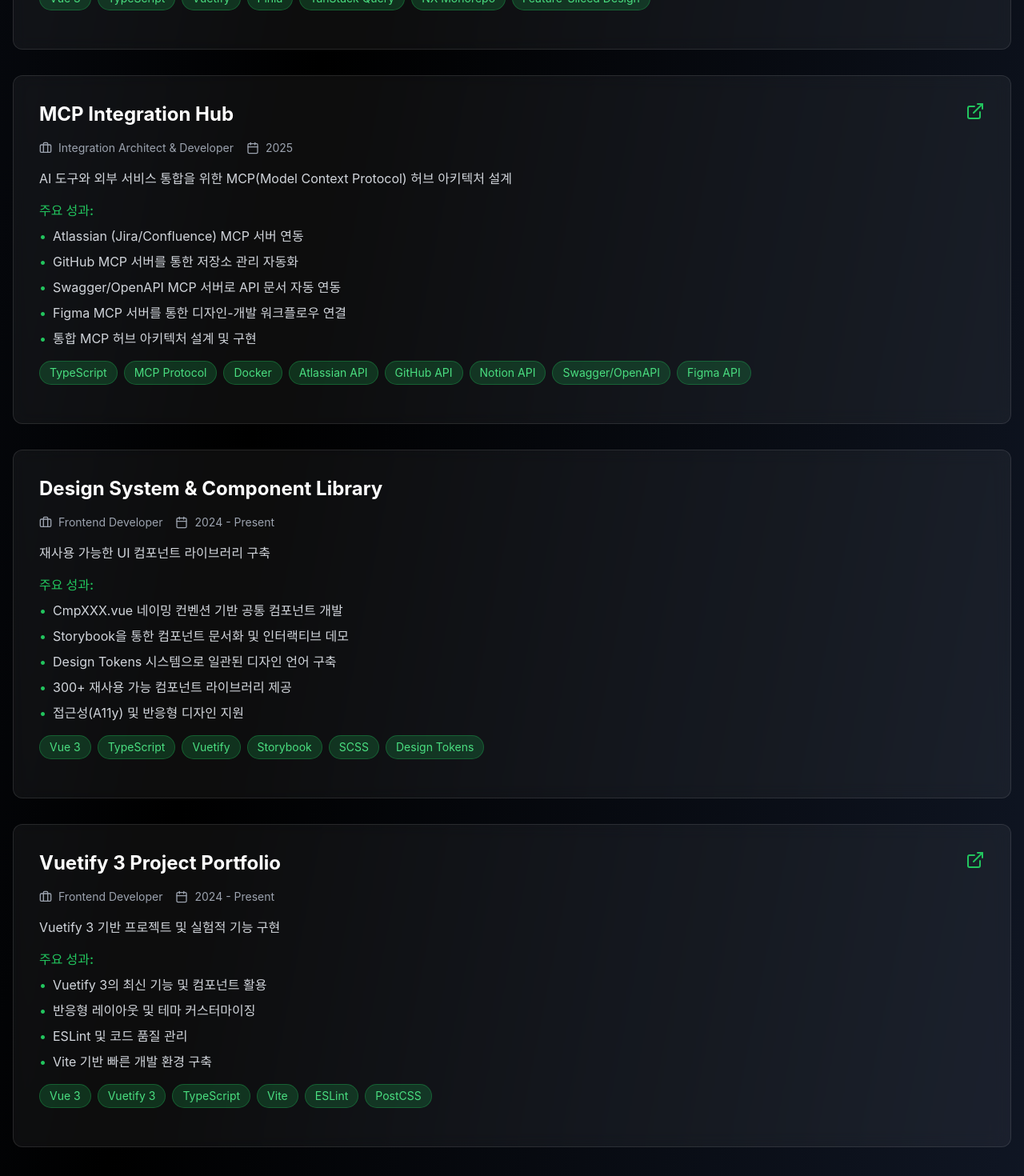
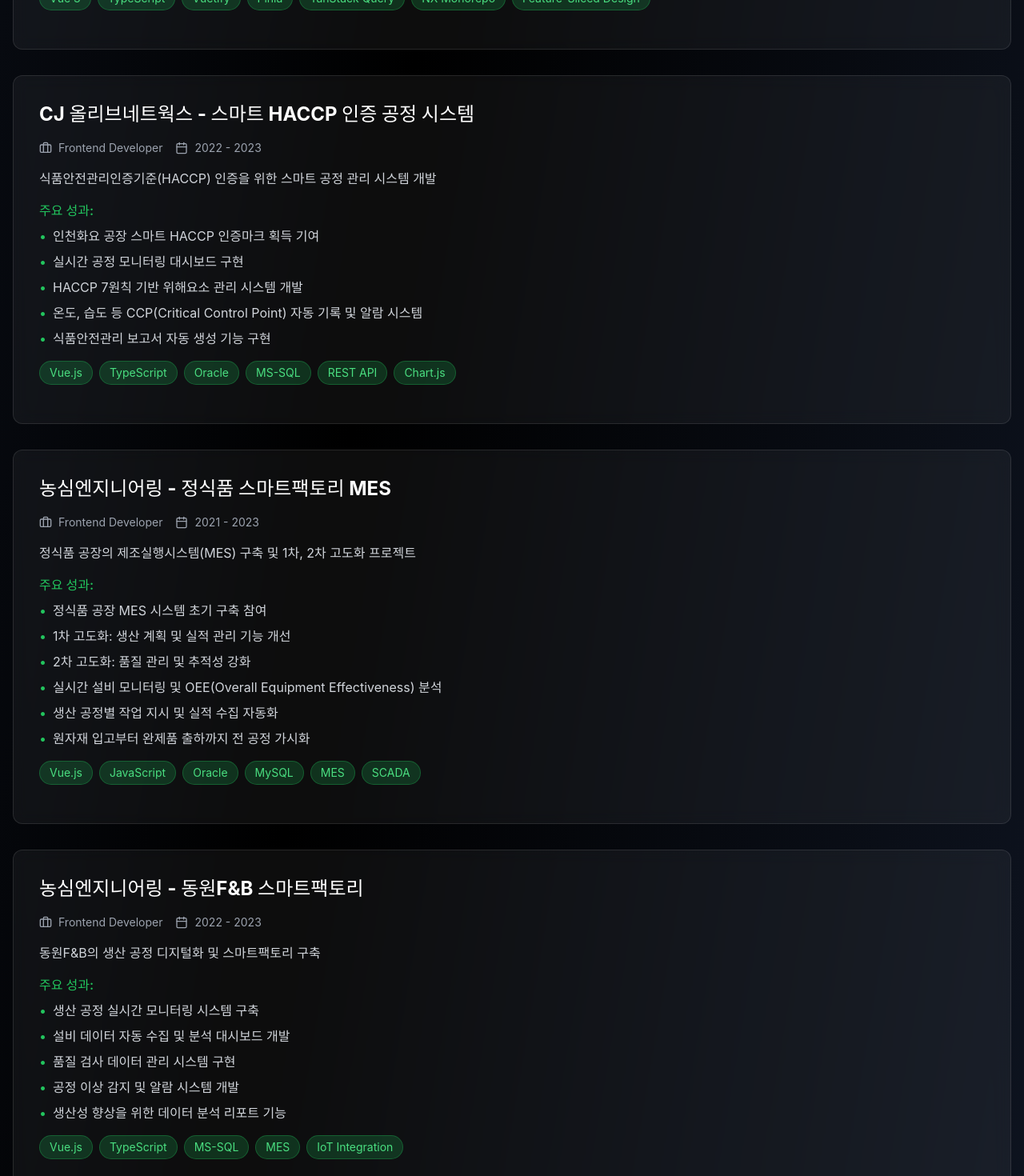
Before and after one commit to rlgus120712-wq/killer_joki_-development_story, a React (Vite) app in the folder portfolio/: page / in a window 1280 px wide. Shown: the part 4440-5910 px from the top of the page at 80% size. Built offline with nearby package versions, Linux system fonts and the light colour scheme.

Commit message:
feat: Add MES, HACCP projects and company experience

```diff
--- a/portfolio/src/data/projects.ts
+++ b/portfolio/src/data/projects.ts
@@ -5,6 +5,7 @@
   role: string;
   highlights: string[];
   period: string;
+  company?: string;
   link?: string;
 }
 
@@ -22,6 +23,7 @@
       "Feature-Sliced Design",
     ],
     role: "Frontend Developer",
+    company: "Okestro",
     highlights: [
       "NX 기반 Monorepo 아키텍처로 다중 앱/패키지 관리",
       "Feature-Sliced Design 패턴 적용으로 확장 가능한 구조 설계",
@@ -30,6 +32,72 @@
       "TanStack Query를 활용한 효율적인 서버 상태 관리",
     ],
     period: "2024 - Present",
+  },
+  {
+    title: "CJ 올리브네트웍스 - 스마트 HACCP 인증 공정 시스템",
+    description: "식품안전관리인증기준(HACCP) 인증을 위한 스마트 공정 관리 시스템 개발",
+    tech: [
+      "Vue.js",
+      "TypeScript",
+      "Oracle",
+      "MS-SQL",
+      "REST API",
+      "Chart.js",
+    ],
+    role: "Frontend Developer",
+    company: "CJ 올리브네트웍스",
+    highlights: [
+      "인천화요 공장 스마트 HACCP 인증마크 획득 기여",
+      "실시간 공정 모니터링 대시보드 구현",
+      "HACCP 7원칙 기반 위해요소 관리 시스템 개발",
+      "온도, 습도 등 CCP(Critical Control Point) 자동 기록 및 알람 시스템",
+      "식품안전관리 보고서 자동 생성 기능 구현",
+    ],
+    period: "2022 - 2023",
+  },
+  {
+    title: "농심엔지니어링 - 정식품 스마트팩토리 MES",
+    description: "정식품 공장의 제조실행시스템(MES) 구축 및 1차, 2차 고도화 프로젝트",
+    tech: [
+      "Vue.js",
+      "JavaScript",
+      "Oracle",
+      "MySQL",
+      "MES",
+      "SCADA",
+    ],
+    role: "Frontend Developer",
+    company: "농심엔지니어링",
+    highlights: [
+      "정식품 공장 MES 시스템 초기 구축 참여",
+      "1차 고도화: 생산 계획 및 실적 관리 기능 개선",
+      "2차 고도화: 품질 관리 및 추적성 강화",
+      "실시간 설비 모니터링 및 OEE(Overall Equipment Effectiveness) 분석",
+      "생산 공정별 작업 지시 및 실적 수집 자동화",
+      "원자재 입고부터 완제품 출하까지 전 공정 가시화",
+    ],
+    period: "2021 - 2023",
+  },
+  {
+    title: "농심엔지니어링 - 동원F&B 스마트팩토리",
+    description: "동원F&B의 생산 공정 디지털화 및 스마트팩토리 구축",
+    tech: [
+      "Vue.js",
+      "TypeScript",
+      "MS-SQL",
+      "MES",
+      "IoT Integration",
+    ],
+    role: "Frontend Developer",
+    company: "농심엔지니어링",
+    highlights: [
+      "생산 공정 실시간 모니터링 시스템 구축",
+      "설비 데이터 자동 수집 및 분석 대시보드 개발",
+      "품질 검사 데이터 관리 시스템 구현",
+      "공정 이상 감지 및 알람 시스템 개발",
+      "생산성 향상을 위한 데이터 분석 리포트 기능",
+    ],
+    period: "2022 - 2023",
   },
   {
     title: "MCP Integration Hub",
@@ -67,6 +135,7 @@
       "Design Tokens",
     ],
     role: "Frontend Developer",
+    company: "Okestro",
     highlights: [
       "CmpXXX.vue 네이밍 컨벤션 기반 공통 컴포넌트 개발",
       "Storybook을 통한 컴포넌트 문서화 및 인터랙티브 데모",
@@ -76,18 +145,4 @@
     ],
     period: "2024 - Present",
   },
-  {
-    title: "Vuetify 3 Project Portfolio",
-    description: "Vuetify 3 기반 프로젝트 및 실험적 기능 구현",
-    tech: ["Vue 3", "Vuetify 3", "TypeScript", "Vite", "ESLint", "PostCSS"],
-    role: "Frontend Developer",
-    highlights: [
-      "Vuetify 3의 최신 기능 및 컴포넌트 활용",
-      "반응형 레이아웃 및 테마 커스터마이징",
-      "ESLint 및 코드 품질 관리",
-      "Vite 기반 빠른 개발 환경 구축",
-    ],
-    period: "2024 - Present",
-    link: "https://github.com/rlgus120712-wq/killer_joki_-development_story/tree/main/vuetify-project",
-  },
 ];
```
